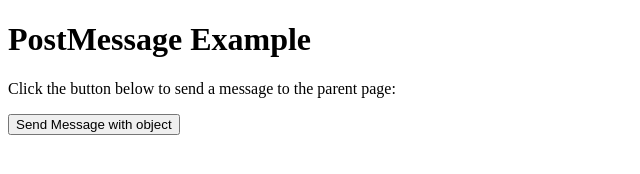
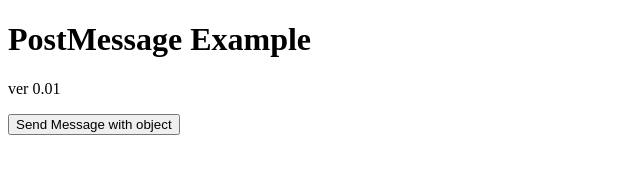
Before and after one commit to quz235dev/web, a plain HTML site: page index.html in a window 1280 px wide. Shown: the whole page, without its empty margins (0-640 px from the left). Drawn offline with Linux system fonts and the light colour scheme.

Commit message:
Update index.html

```diff
--- a/index.html
+++ b/index.html
@@ -7,7 +7,7 @@
 </head>
 <body>
   <h1>PostMessage Example</h1>
-  <p>Click the button below to send a message to the parent page:</p>
+  <p>ver 0.01</p>
   <button id="sendMessageButton">Send Message with object</button>
 
   <script>
```
